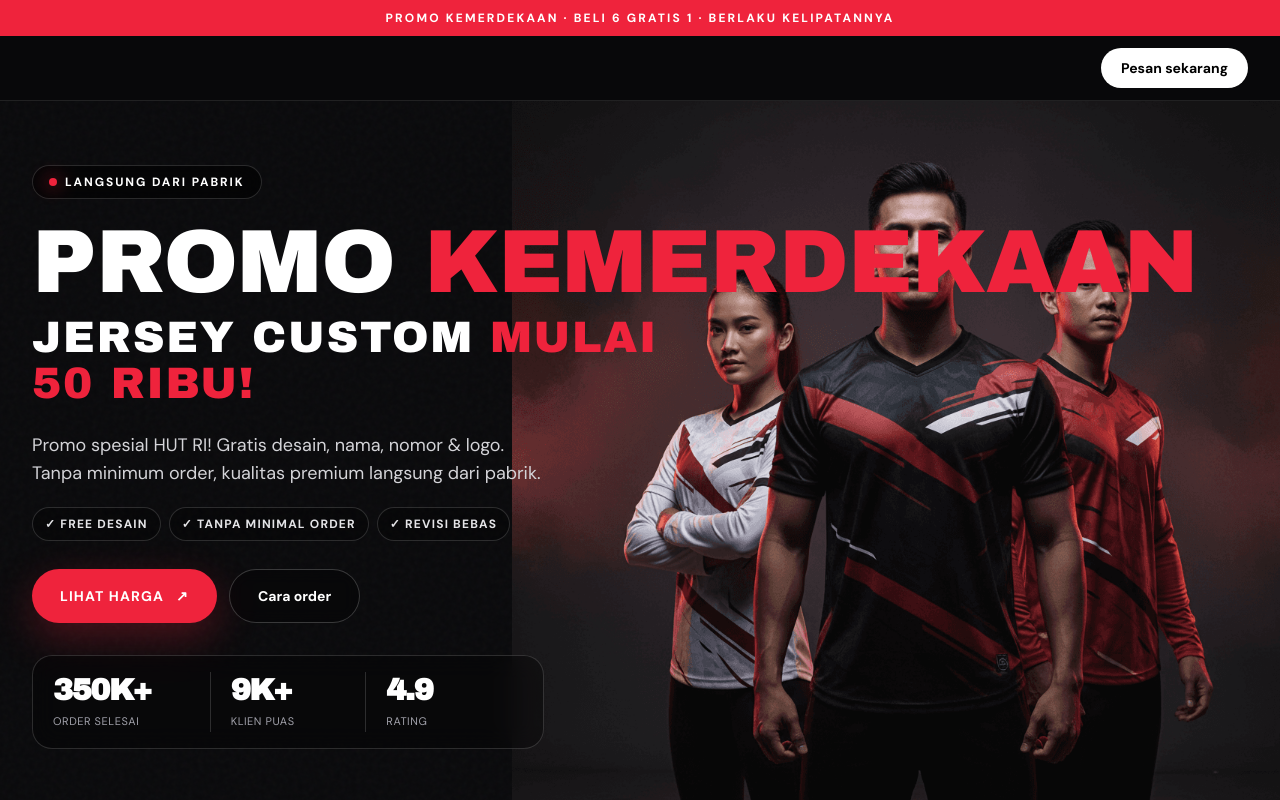
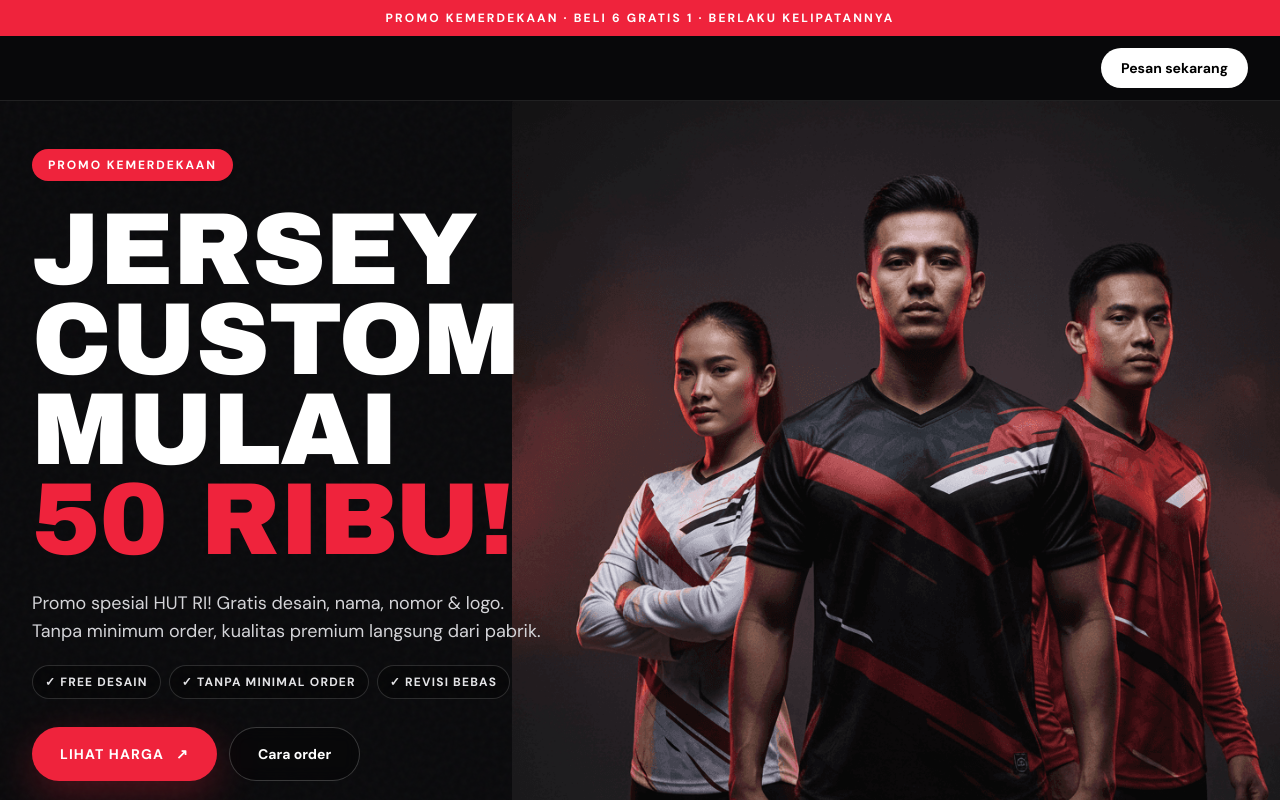
Before and after one commit to ersetdigital-sudo/tntsport, a Next.js app: page /promo-bulan-ini in a window 1280 px wide. Shown: the top 800 px of the page. Built offline with nearby package versions, Linux system fonts and the light colour scheme; no server answers; the database is empty; a web font is replaced by a local one.

Commit message:
feat(promo): hero headline JERSEY CUSTOM MULAI 50 RIBU (4 lines) + PROMO KEMERDEKAAN badge

```diff
--- a/app/promo-bulan-ini/page.tsx
+++ b/app/promo-bulan-ini/page.tsx
@@ -154,7 +154,7 @@ export default async function PromoBulanIniPage() {
       <main>
         <PageViewTracker page="promo-bulan-ini" />
         {/* HERO */}
-        <section id="home" className="relative min-h-[820px] overflow-hidden border-b border-white/10 lg:min-h-[760px]">
+        <section id="home" className="relative min-h-[900px] overflow-hidden border-b border-white/10 lg:min-h-[850px]">
           <div className="hero-grid absolute inset-0 opacity-50" />
           <div className="hero-photo pointer-events-none absolute inset-x-0 bottom-0 z-10 h-[490px] lg:left-[40%] lg:right-0 lg:top-0 lg:h-full lg:w-[60%]">
             <Image
@@ -169,15 +169,16 @@ export default async function PromoBulanIniPage() {
           <div className="hero-shade absolute inset-0" />
           <div className="noise pointer-events-none absolute inset-0 opacity-20" />
 
-          <div className="relative z-20 mx-auto flex min-h-[820px] max-w-7xl items-center px-5 pb-[430px] pt-16 lg:min-h-[760px] lg:px-8 lg:pb-24 lg:pt-12">
+          <div className="relative z-20 mx-auto flex min-h-[900px] max-w-7xl items-center px-5 pb-[430px] pt-16 lg:min-h-[850px] lg:px-8 lg:pb-24 lg:pt-12">
             <div className="max-w-[42rem] pt-4 lg:pt-0">
-              <div className="mb-6 inline-flex items-center gap-2 rounded-full border border-white/15 bg-black/55 px-4 py-2 text-[11px] font-bold uppercase tracking-[.16em] backdrop-blur-md sm:text-xs">
-                <span className="h-2 w-2 rounded-full bg-[#ef233c] shadow-[0_0_18px_#ef233c]" />
-                Langsung dari pabrik
+              <div className="mb-6 inline-flex items-center gap-2 rounded-full bg-[#ef233c] px-4 py-2 text-[11px] font-bold uppercase tracking-[.16em] text-white sm:text-xs">
+                PROMO KEMERDEKAAN
               </div>
-              <h1 className="pdisplay max-w-3xl uppercase tracking-[-.02em] text-white">
-                <span className="block text-[clamp(3rem,7vw,6rem)] leading-[.88]">Promo&nbsp;<span className="text-[#ef233c]">Kemerdekaan</span></span>
-                <span className="mt-3 block text-[clamp(1.75rem,3.5vw,2.75rem)] leading-[1.05] tracking-[.04em]">Jersey custom <span className="text-[#ef233c]">mulai 50 ribu!</span></span>
+              <h1 className="pdisplay max-w-3xl uppercase leading-[.88] tracking-[-.02em] text-white">
+                <span className="block text-[clamp(3rem,8vw,7rem)]">JERSEY</span>
+                <span className="block text-[clamp(3rem,8vw,7rem)]">CUSTOM</span>
+                <span className="block text-[clamp(3rem,8vw,7rem)]">MULAI</span>
+                <span className="block text-[clamp(3rem,8vw,7rem)] text-[#ef233c]">50 RIBU!</span>
               </h1>
               <p className="mt-6 max-w-lg text-base leading-relaxed text-zinc-300 sm:text-lg">
                 Promo spesial HUT RI! Gratis desain, nama, nomor &amp; logo. Tanpa minimum order, kualitas premium langsung dari pabrik.
```
